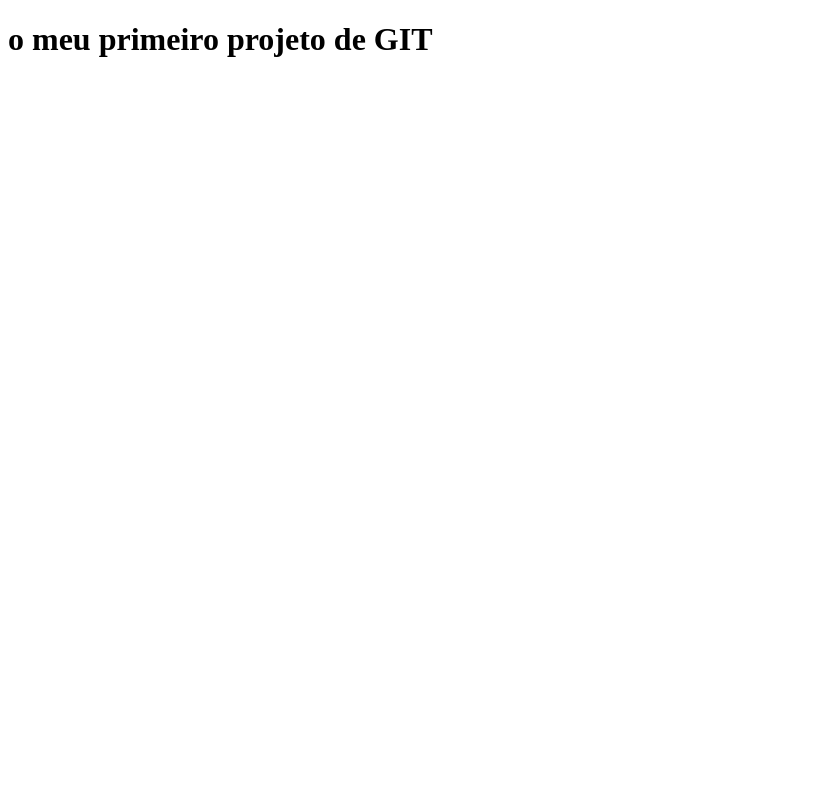
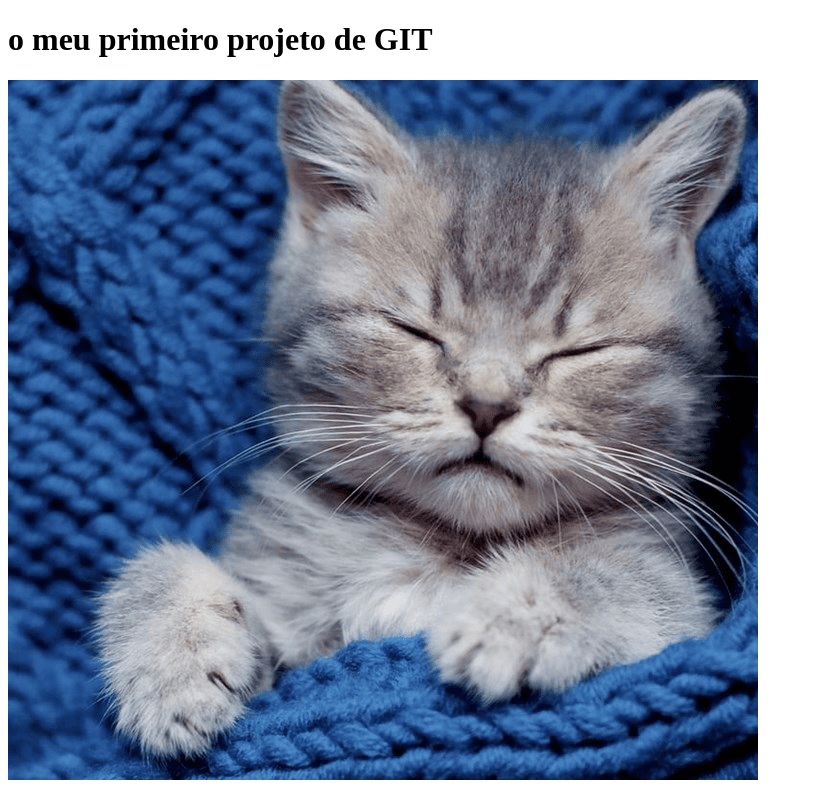
Before and after one commit to atomant78/formacao_git_hub_actividade_002, a plain HTML site: page index.html in a window 1280 px wide. Shown: the whole page, without its empty margins (0-813 px from the left). Drawn offline with Linux system fonts and the light colour scheme.

Commit message:
adicionada a pasta img e a imagem assim como colocada a imagem no codigo html

```diff
--- a/index.html
+++ b/index.html
@@ -7,5 +7,6 @@
 </head>
 <body>
     <h1> o meu primeiro projeto de GIT</h1>
+    <img src="img/gatinho.png" alt="gatinho">
 </body>
 </html>
```
Also changed, not shown: img/gatinho.png (added).
